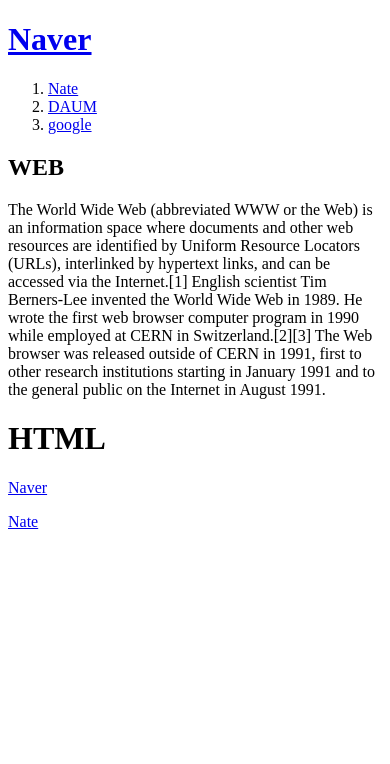
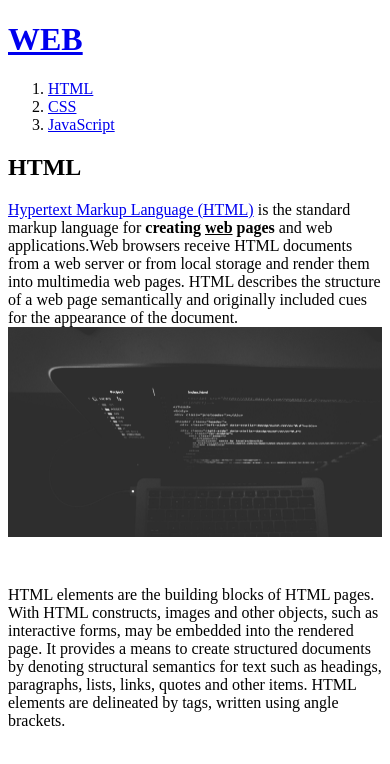
Before and after one commit to PlandoJay/web1, a plain HTML site: page 1.html in a window 390 px wide. Drawn offline with Linux system fonts and the light colour scheme.

Commit message:
Add files via upload

```diff
--- a/1.html
+++ b/1.html
@@ -1,23 +1,20 @@
 <!doctype html>
 <html>
 <head>
-  <title>WEB1 - Welcome</title>
+  <title>WEB1 - HTML</title>
   <meta charset="utf-8">
 </head>
 <body>
-  <h1><a href="www.naver.com">Naver</a></h1>
+  <h1><a href="index.html">WEB</a></h1>
   <ol>
-    <li><a href="www.nate.com" target="_blank">Nate</a></li>
-    <li><a href="www.daum.net">DAUM</a></li>
-    <li><a href="www.google.com">google</a></li>
+    <li><a href="1.html">HTML</a></li>
+    <li><a href="2.html">CSS</a></li>
+    <li><a href="3.html">JavaScript</a></li>
   </ol>
-  <h2>WEB</h2>
-  <p>The World Wide Web (abbreviated WWW or the Web) is an information space where documents and other web resources are identified by Uniform Resource Locators (URLs), interlinked by hypertext links, and can be accessed via the Internet.[1] English scientist Tim Berners-Lee invented the World Wide Web in 1989. He wrote the first web browser computer program in 1990 while employed at CERN in Switzerland.[2][3] The Web browser was released outside of CERN in 1991, first to other research institutions starting in January 1991 and to the general public on the Internet in August 1991.
+  <h2>HTML</h2>
+  <p><a href="https://www.w3.org/TR/html5/" target="_blank" title="html5 speicification">Hypertext Markup Language (HTML)</a> is the standard markup language for <strong>creating <u>web</u> pages</strong> and web applications.Web browsers receive HTML documents from a web server or from local storage and render them into multimedia web pages. HTML describes the structure of a web page semantically and originally included cues for the appearance of the document.
+  <img src="coding.jpg" width="100%">
+  </p><p style="margin-top:45px;">HTML elements are the building blocks of HTML pages. With HTML constructs, images and other objects, such as interactive forms, may be embedded into the rendered page. It provides a means to create structured documents by denoting structural semantics for text such as headings, paragraphs, lists, links, quotes and other items. HTML elements are delineated by tags, written using angle brackets.
   </p>
 </body>
 </html>
-
-
-<h1>HTML</h1>
-<p><a href="https://www.naver.com/" target="_blank" title="html5 specification">Naver</a>
-<p><a href="https://www.nate.com/" target="_blank" title="html5 specification">Nate</a>
```
Also changed, not shown: 2.html (added, +19 -0 lines), 3.html (added, +19 -0 lines), index.html (added, +18 -0 lines), coding.jpg (added).
